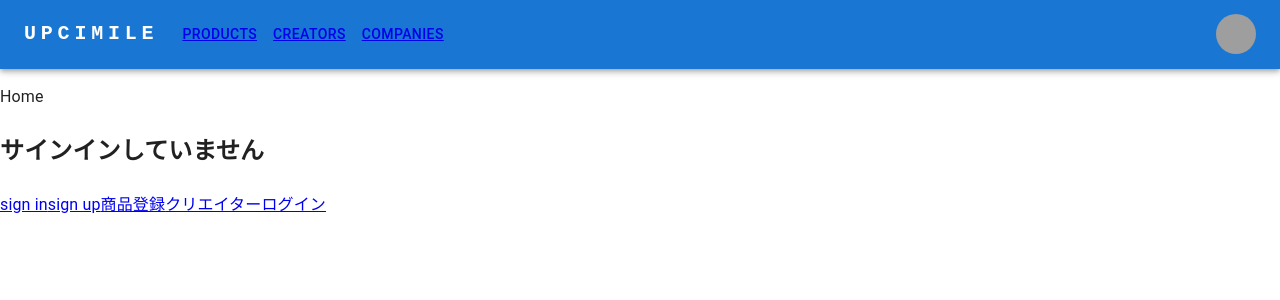
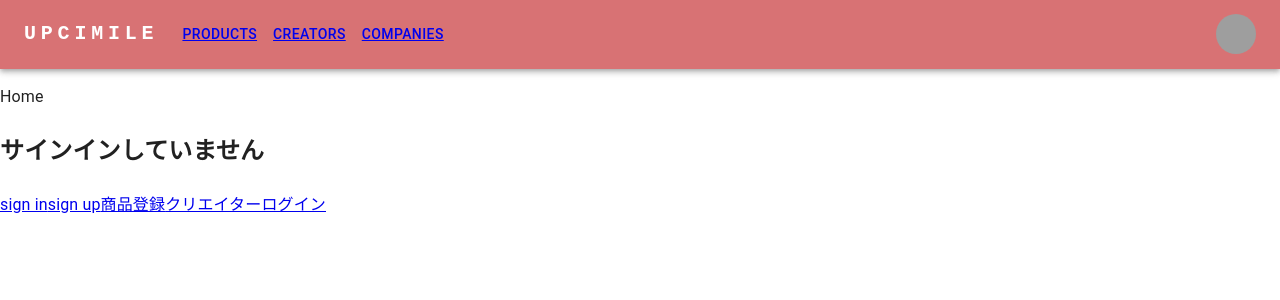
Before and after one commit to saki-shige/upcimile_app, a React (Create React App) app in the folder frontend/app/: page / in a window 1280 px wide. Shown: the top 300 px of the page. Built offline with nearby package versions, Linux system fonts and the light colour scheme; grey boxes are pictures that could not be loaded; what axios-case-converter would draw is missing.

Commit message:
[add] テーマカラーを設定

```diff
--- /dev/null
+++ b/frontend/app/src/assets/theme.ts
@@ -0,0 +1,12 @@
+import { createTheme } from "@mui/material/styles";
+
+export const appTheme = createTheme({
+  palette: {
+    mode: 'light',
+    primary: {
+      main: '#d87274',
+      light: '#ffa2a3',
+      dark: '#a34449'
+      }
+    },
+});
```
Also changed, not shown: frontend/app/src/App.tsx (+4 -3 lines).
